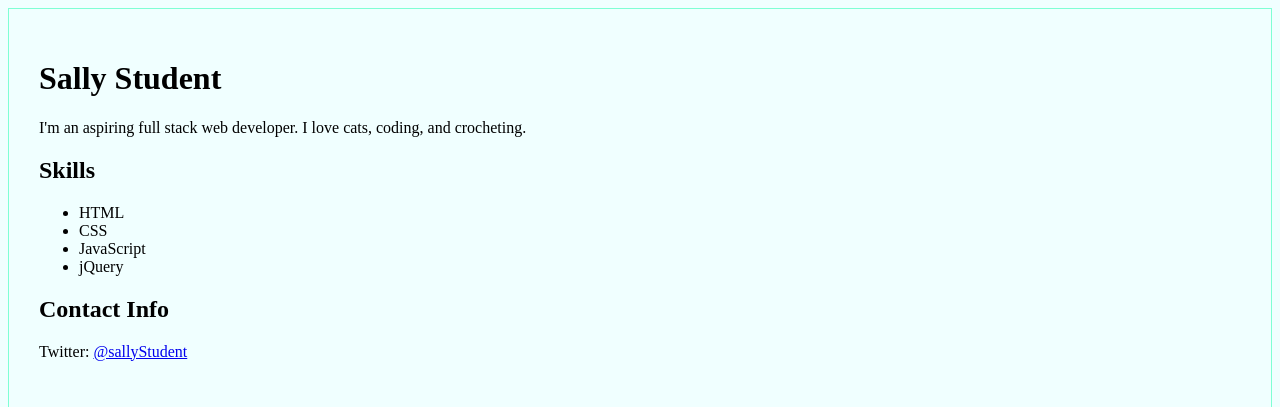
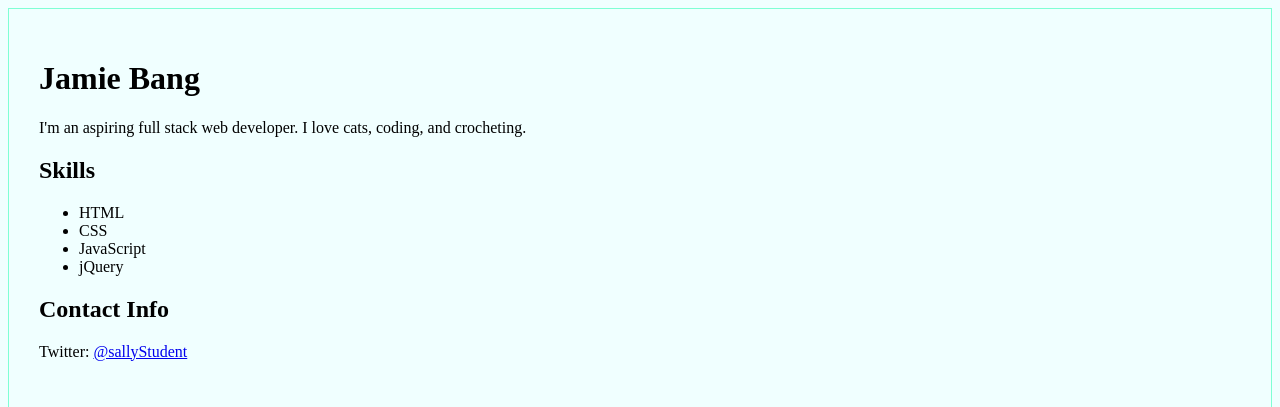
Before and after one commit to jamiecbang/practice, a plain HTML site: page index.html in a window 1280 px wide. Shown: the top 407 px of the page. Drawn offline with Linux system fonts and the light colour scheme.

Commit message:
Changed header

```diff
--- a/index.html
+++ b/index.html
@@ -7,7 +7,7 @@
         <link href="style.css" rel="stylesheet" type="text/css" />
     </head>
     <body>
-        <h1>Sally Student</h1>
+        <h1>Jamie Bang</h1>
         <p>I'm an aspiring full stack web developer. I love cats, coding, and crocheting.</p>
         <h2>Skills</h2>
         <ul>
```
